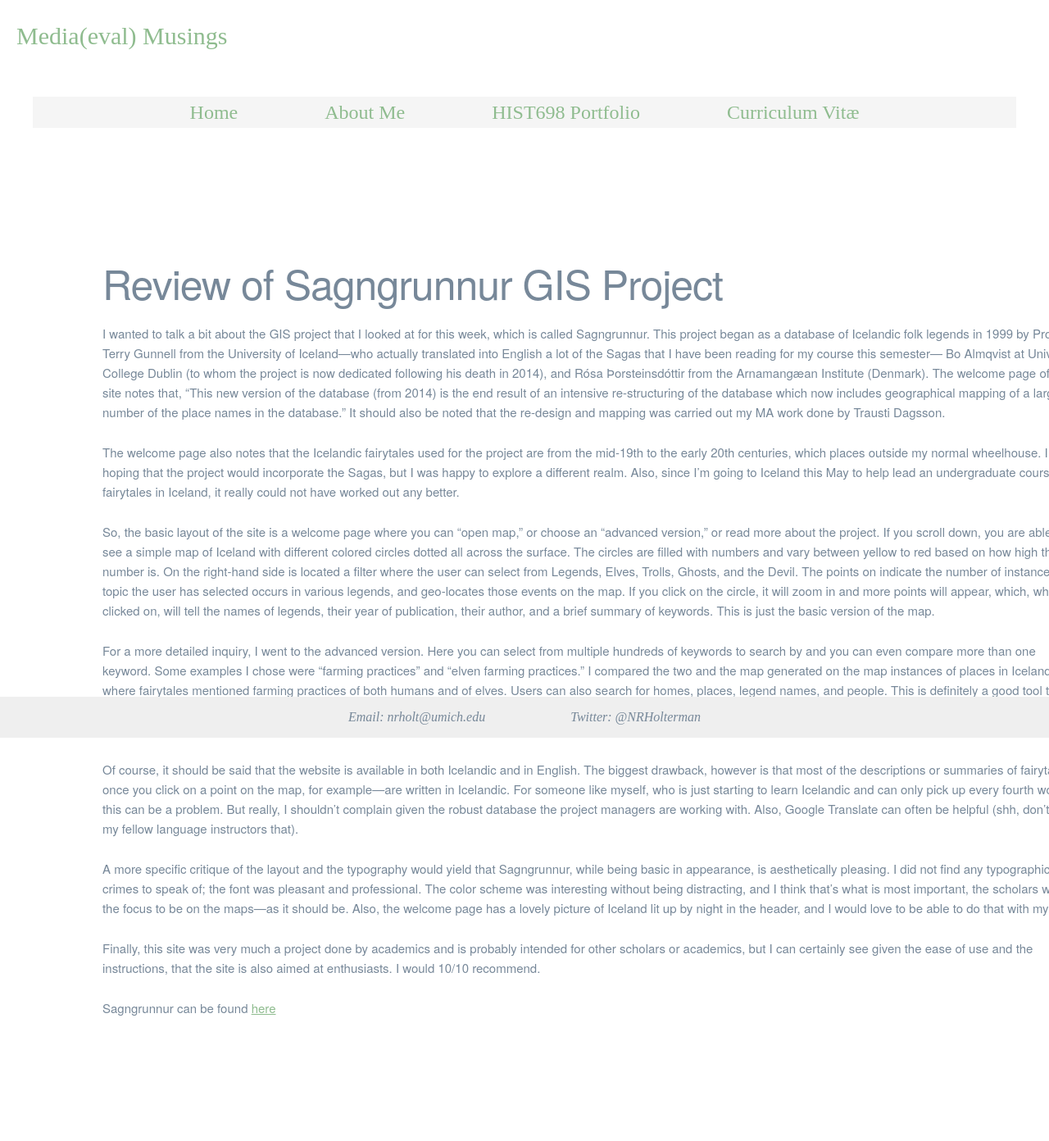
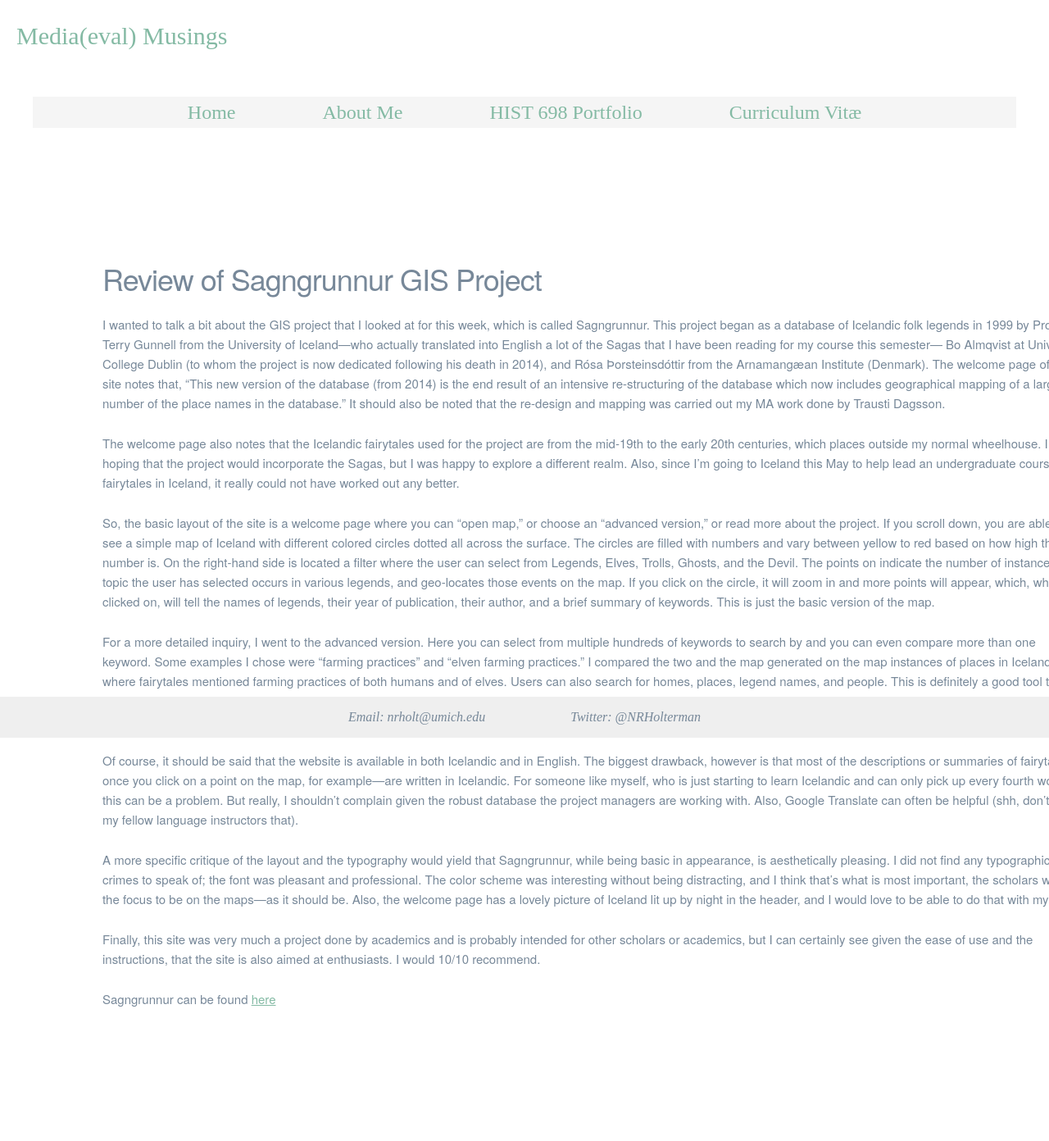
Before and after one commit to nrholterman/nrholterman.github.io, a Jekyll site: the page built from blogpost5.md, in a window 1280 px wide. Shown: the whole page at 82% size. Built offline with Jekyll 4.4.1, drawn with Linux system fonts in a browser that asks for light colours; our own code applies the rules of GitHub Pages for plain Markdown files.

Commit message:
more changes

```diff
--- a/_includes/nav.html
+++ b/_includes/nav.html
@@ -5,7 +5,7 @@
   <ul>
     <li><a href="index.html">Home</a></li>
     <li><a href="about.html">About Me</a></li>
-    <li><a href="portfolio.html">HIST698 Portfolio</a></li>
+    <li><a href="portfolio.html">HIST 698 Portfolio</a></li>
     <li><a href="Holtermancv.html">Curriculum Vitæ</a></li>
   </ul>
 </div>
--- a/assets/main.css
+++ b/assets/main.css
@@ -61,7 +61,7 @@
 }
 
 .heading {
-  color: #8FBC8F;
+  color: #84baa4;
   font-size: 30px;
   font-style: bold;
   margin: 20px;
--- a/assets/skeleton.css
+++ b/assets/skeleton.css
@@ -158,9 +158,9 @@
 /* Links
 –––––––––––––––––––––––––––––––––––––––––––––––––– */
 a {
-  color: #8FBC8F; }
+  color: #84baa4; }
 a:hover {
-  color: #778899; }
+  color: #4d665c; }
 
 
 /* Buttons
--- a/blogpost5.md
+++ b/blogpost5.md
@@ -1,7 +1,7 @@
 ---
 layout: default
 ---
-# Review of Sagngrunnur GIS Project
+### Review of Sagngrunnur GIS Project
 
 I wanted to talk a bit about the GIS project that I looked at for this week, which is called Sagngrunnur. This project began as a database of Icelandic folk legends in 1999 by Professor Terry Gunnell from the University of Iceland—who actually translated into English a lot of the Sagas that I have been reading for my course this semester— Bo Almqvist at University College Dublin (to whom the project is now dedicated following his death in 2014), and Rósa Þorsteinsdóttir from the Arnamangæan Institute (Denmark). The welcome page of the site notes that, “This new version of the database (from 2014) is the end result of an intensive re-structuring of the database which now includes geographical mapping of a large number of the place names in the database.” It should also be noted that the re-design and mapping was carried out my MA work done by Trausti Dagsson.
 
```
